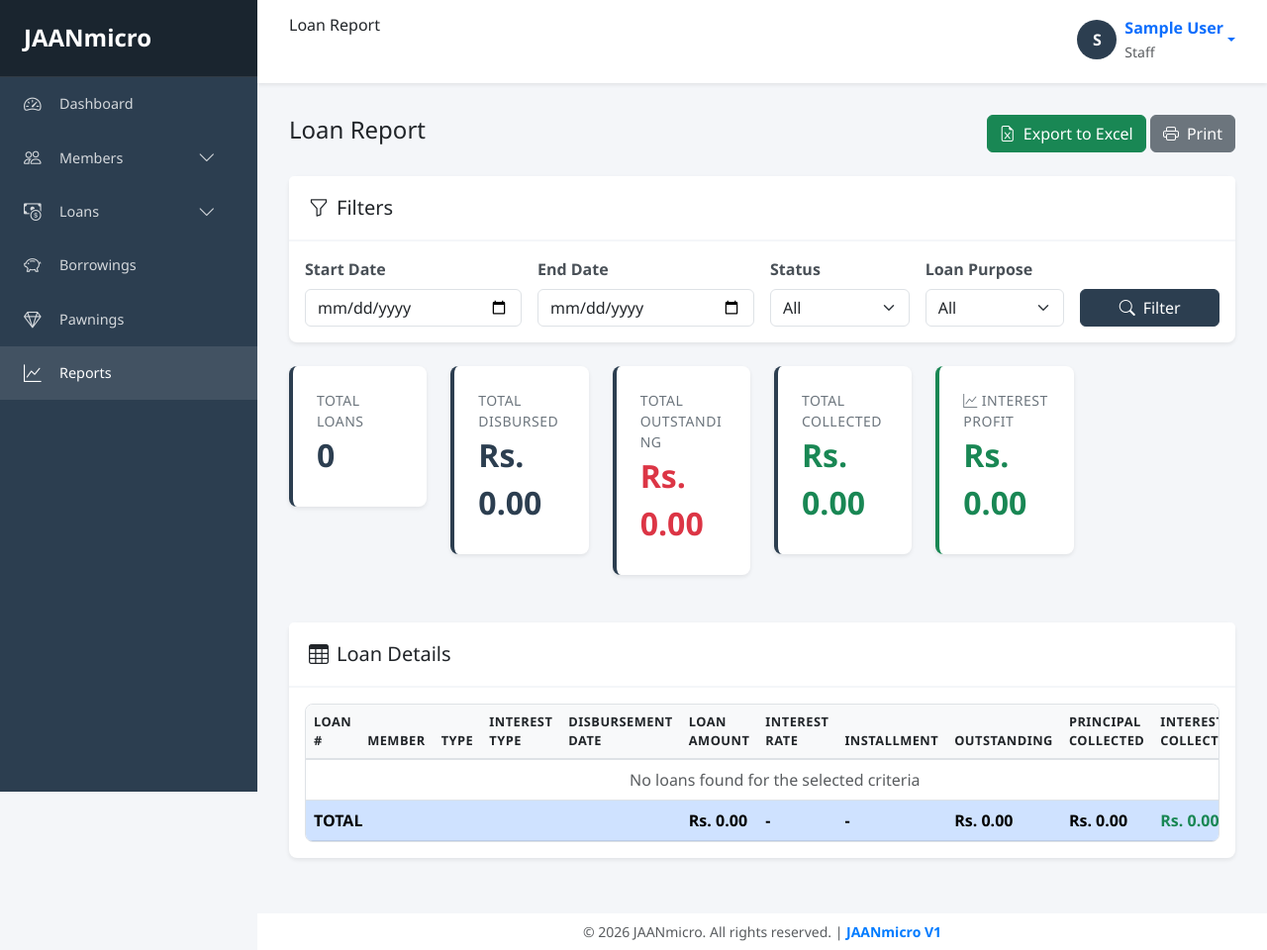
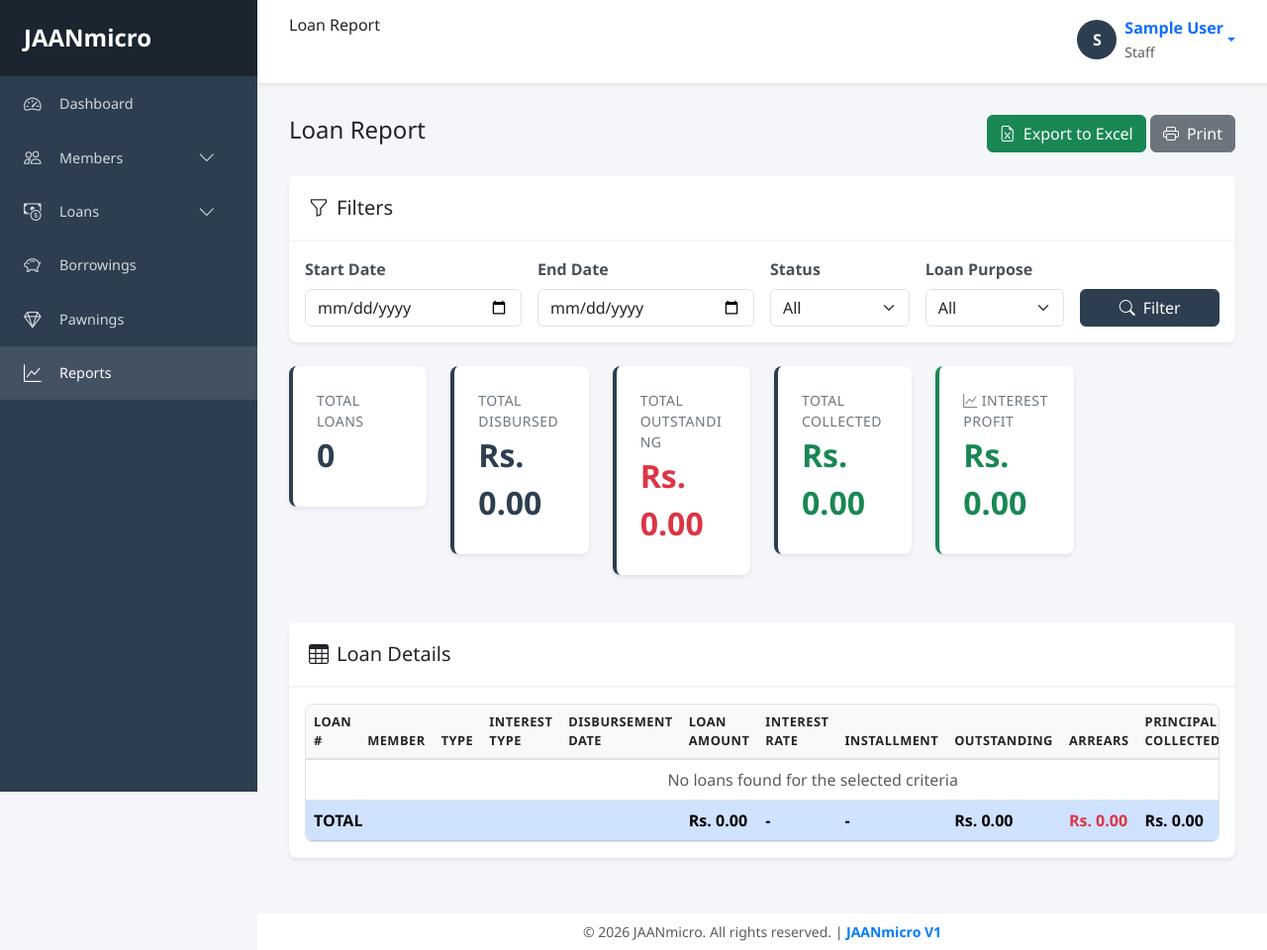
Before and after one commit to VindiPerera/JaanMicro, a Flask app: page /reports/loans in a window 1280 px wide. Shown: the whole page at 99% size. Run offline with Flask 3, Linux system fonts and the light colour scheme; the visitor is signed in with stand-in values (Sample User, id 1); data comes from the database, SQL or seed files in the repository; data that the repository does not hold is empty; some libraries are stand-ins or nearby versions.

Commit message:
feat: Add total arrears calculation and display in loan report

```diff
--- a/app/reports/routes.py
+++ b/app/reports/routes.py
@@ -145,6 +145,7 @@ def loan_report():
 
     # Calculate payment stats for each loan
     loan_payments = {}
+    total_arrears = 0
     for loan in loans:
         payment_stats = db.session.query(
             func.sum(LoanPayment.principal_amount),
@@ -165,6 +166,10 @@ def loan_report():
         # Calculate expected interest based on loan type
         expected_interest = loan.get_total_expected_interest()
         interest_variance = interest_dec - expected_interest
+
+        arrears_details = loan.get_arrears_details()
+        arrears_amount = float(arrears_details.get('total_overdue_amount', 0))
+        total_arrears += arrears_amount
 
         loan_payments[loan.id] = {
             'principal': float(principal_dec),
@@ -172,7 +177,8 @@ def loan_report():
             'total': float(total_dec),
             'expected_interest': float(expected_interest),
             'interest_variance': float(interest_variance),
-            'interest_type': loan.interest_type
+            'interest_type': loan.interest_type,
+            'arrears': arrears_amount
         }
 
     # Calculate overall statistics
@@ -187,7 +193,8 @@ def loan_report():
         'total_outstanding': sum(float(loan.outstanding_amount or 0) for loan in loans),
         'total_collected': total_collected,
         'principal_collected': principal_collected,
-        'interest_profit': interest_collected
+        'interest_profit': interest_collected,
+        'total_arrears': total_arrears
     }
 
     # Loan by status
@@ -1031,7 +1038,7 @@ def export_loans():
     headers = [
         'Loan Number', 'Customer', 'Loan Purpose', 'Calculation Type',
         'Disbursement Date', 'Loan Amount', 'Interest Rate', 'Installment Amount',
-        'Duration', 'Outstanding Amount', 'Status', 'Referred By', 'Created Date'
+        'Duration', 'Outstanding Amount', 'Arrears', 'Status', 'Referred By', 'Created Date'
     ]
 
     header_fill = PatternFill(start_color='4F81BD', end_color='4F81BD', fill_type='solid')
@@ -1052,6 +1059,8 @@ def export_loans():
             duration = 'N/A'
 
         referred_by_name = loan.referrer.full_name if loan.referrer else 'N/A'
+
+        arrears_amount = float(loan.get_arrears_details().get('total_overdue_amount', 0))
 
         ws.append([
             loan.loan_number,
@@ -1064,6 +1073,7 @@ def export_loans():
             float(loan.installment_amount) if loan.installment_amount else 0,
             duration,
             float(loan.outstanding_amount) if loan.outstanding_amount else 0,
+            arrears_amount,
             loan.status or 'N/A',
             referred_by_name,
             loan.created_at.strftime('%Y-%m-%d') if loan.created_at else 'N/A'
--- a/app/templates/reports/loan_report.html
+++ b/app/templates/reports/loan_report.html
@@ -122,6 +122,7 @@
                         <th>Interest Rate</th>
                         <th>Installment</th>
                         <th>Outstanding</th>
+                        <th>Arrears</th>
                         <th>Principal Collected</th>
                         <th>Interest Collected</th>
                         <th>Expected Interest</th>
@@ -151,6 +152,10 @@
                         <td>{{ loan.interest_rate }}%</td>
                         <td>{{ system_settings.currency_symbol }} {{ "%.2f"|format(loan.installment_amount|float) if loan.installment_amount else '0.00' }}</td>
                         <td>{{ system_settings.currency_symbol }} {{ "%.2f"|format(loan.outstanding_amount|float) if loan.outstanding_amount else '0.00' }}</td>
+                        <td>
+                            {% set arrears = loan_payments[loan.id]['arrears'] %}
+                            <span class="text-danger">{{ system_settings.currency_symbol }} {{ "%.2f"|format(arrears) }}</span>
+                        </td>
                         <td>{{ system_settings.currency_symbol }} {{ "%.2f"|format(principal_paid) }}</td>
                         <td>
                             <span class="text-success">{{ system_settings.currency_symbol }} {{ "%.2f"|format(interest_paid) }}</span>
@@ -171,7 +176,7 @@
                         <td><span class="badge status-{{ loan.status }}">{{ loan.status|title }}</span></td>
                     </tr>
                     {% else %}
-                    <tr><td colspan="11" class="text-center text-muted">No loans found for the selected criteria</td></tr>
+                    <tr><td colspan="12" class="text-center text-muted">No loans found for the selected criteria</td></tr>
                     {% endfor %}
                 </tbody>
                 <tfoot>
@@ -181,6 +186,7 @@
                         <td>-</td>
                         <td>-</td>
                         <td>{{ system_settings.currency_symbol }} {{ "%.2f"|format(summary.total_outstanding|float) if summary.total_outstanding else '0.00' }}</td>
+                        <td class="text-danger">{{ system_settings.currency_symbol }} {{ "%.2f"|format(summary.total_arrears|float) if summary.total_arrears else '0.00' }}</td>
                         <td>{{ system_settings.currency_symbol }} {{ "%.2f"|format(summary.principal_collected|float) if summary.principal_collected else '0.00' }}</td>
                         <td class="text-success">{{ system_settings.currency_symbol }} {{ "%.2f"|format(summary.interest_profit|float) if summary.interest_profit else '0.00' }}</td>
                         <td>-</td>
```
